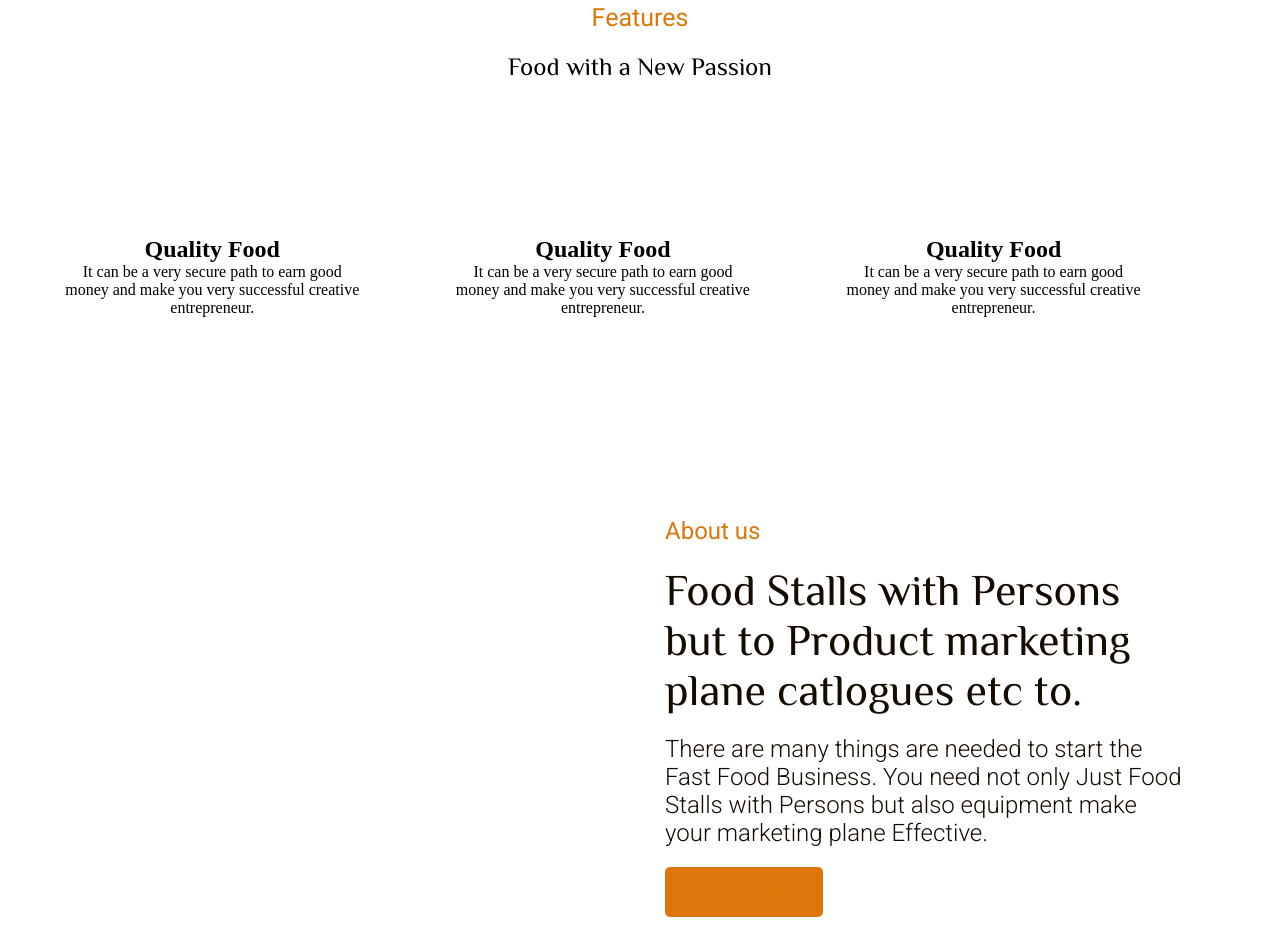
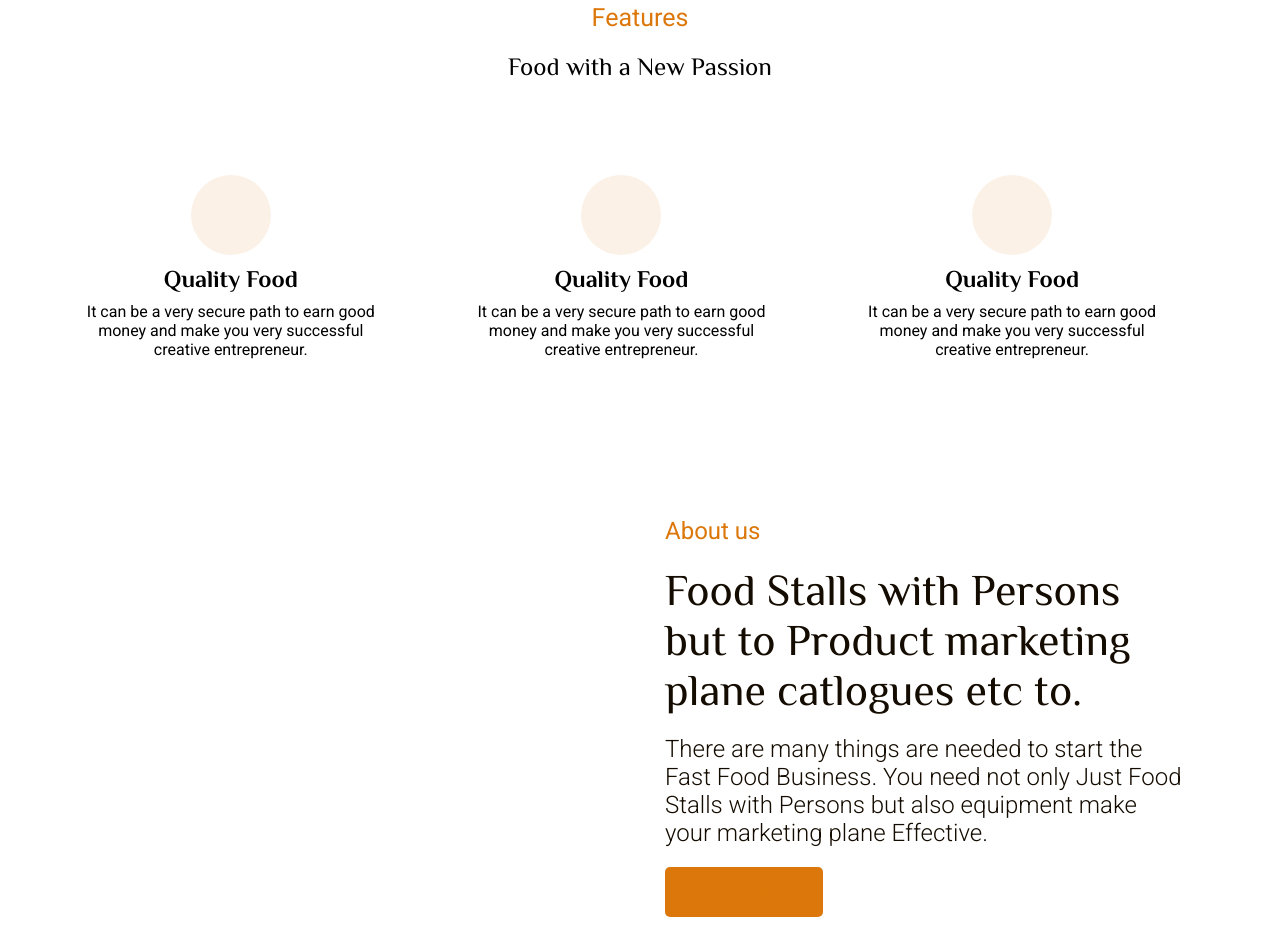
Before and after one commit to MrMuhammadjon/exam-1, a plain HTML site: page index.html in a window 1280 px wide. Shown: the part 933-1872 px from the top of the page. Drawn offline with nearby package versions, Linux system fonts and the light colour scheme.

Commit message:
AAAAAAAAAAAAAAAAAAAAAAAAAAAAAAAAA!!!!!!!!!!!!!!!!!!!!!!!!!!!!!!!!!!!!

```diff
--- a/index.html
+++ b/index.html
@@ -81,7 +81,7 @@
             </div>
             <div class="Features-main">
                 <div class="Features-main-child placer-3">
-                    <div class="bx-feature">
+                    <div class="bx-feature placer-1">
                         <img src="img/Group 94.png" alt="">
                     </div>
                     <h1>Quality Food</h1>
--- a/style/main.css
+++ b/style/main.css
@@ -51,11 +51,25 @@ main {
 }
 
 .Features-main-child {
-    width: 80%;
+    width: 90%;
     height: 250px;
     align-items: center;
     justify-content: center;
     text-align: center;
+    padding: 20px;
+    font-family: Roboto;
+    gap: 10px;
+}
+
+.bx-feature{
+    width: 80px;
+    height: 80px;
+    border-radius: 50%;
+    background-color: var(--section-color-1);
+}
+
+.Features-main-child h1{
+    font-family: Philosopher;
 }
 
 .about {
```
